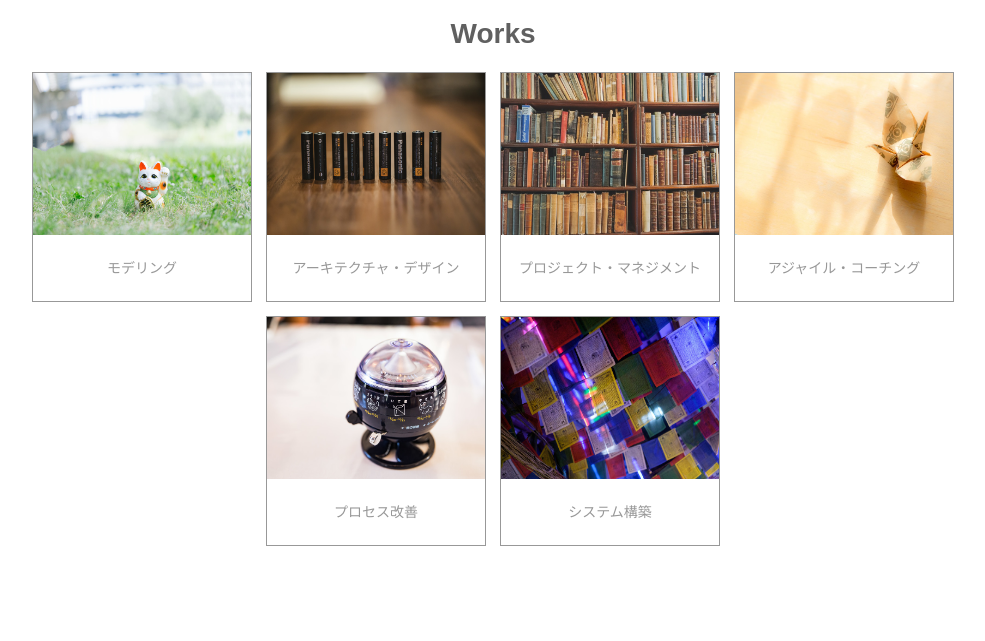
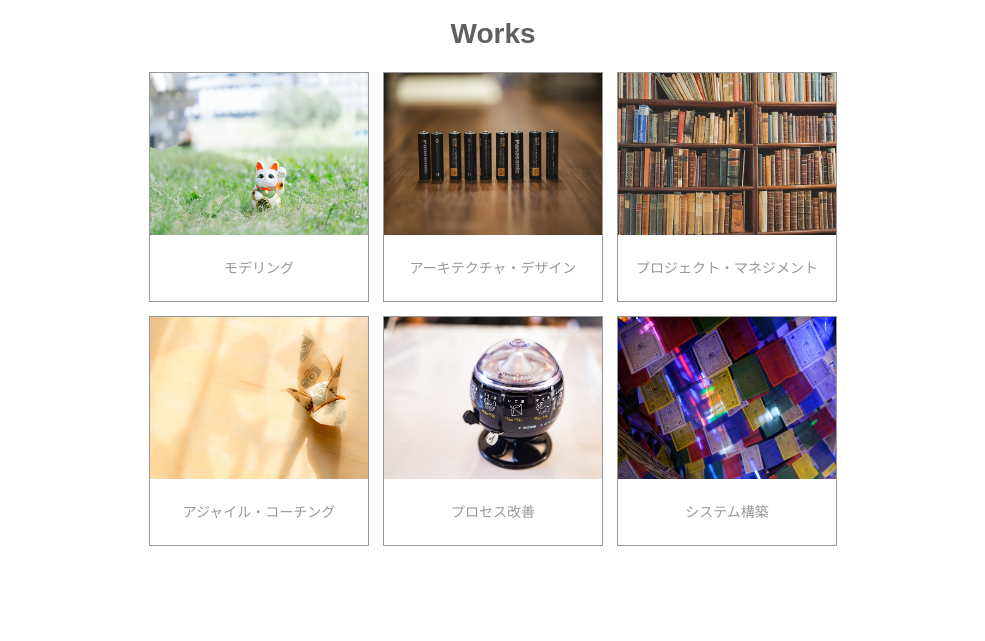
Before and after one commit to metabolics/metabolics.github.io, a plain HTML site: page index.html in a window 1280 px wide. Shown: the part 1093-1734 px from the top of the page, without its empty margins (147-1132 px from the left). Drawn offline with Linux system fonts and the light colour scheme.

Commit message:
Worksのマージンを調整

```diff
--- a/css/style.css
+++ b/css/style.css
@@ -46,7 +46,7 @@ footer{
   display: flex;
   justify-content: center;
   flex-wrap: wrap;
-  margin: 0 170px;
+  margin: 0 190px;
 }
 .content__card{
   width: 220px;
```
